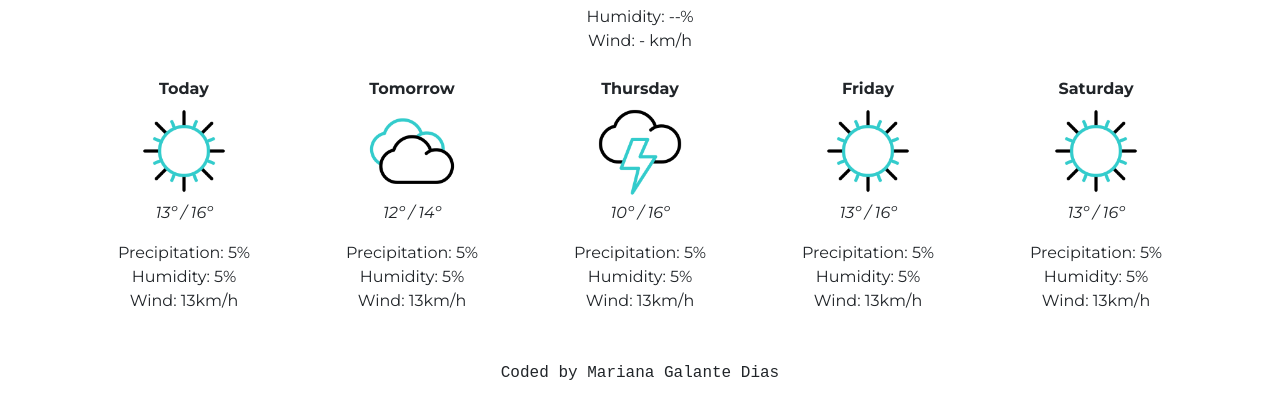
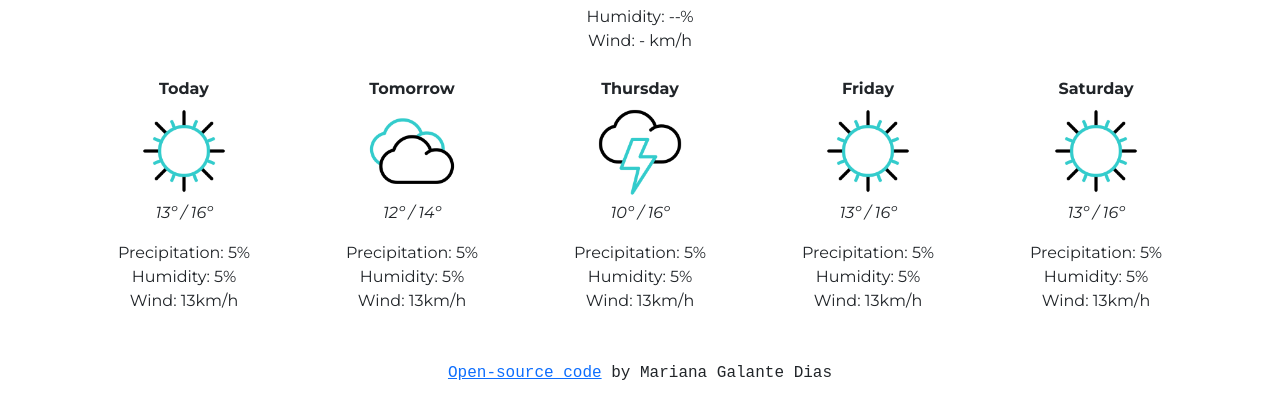
Before and after one commit to marianagdias/weather-app, a plain HTML site: page index.html in a window 1280 px wide. Shown: the part 583-984 px from the top of the page. Drawn offline with nearby package versions, Linux system fonts and the light colour scheme; no server answers; a web font is replaced by a local one.

Commit message:
Added link to (open) source

```diff
--- a/index.html
+++ b/index.html
@@ -89,7 +89,12 @@
       </div>
       <br />
       <br />
-      <p class="footer">Coded by Mariana Galante Dias</p>
+      <p class="footer">
+        <a href="https://github.com/marianagdias/weather-app"
+          >Open-source code</a
+        >
+        by Mariana Galante Dias
+      </p>
     </div>
     <script src="src/index.js"></script>
   </body>
```
